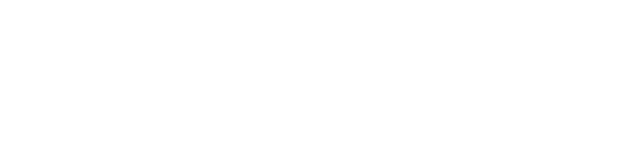
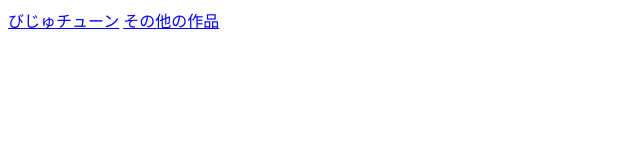
Before and after one commit to Laby1221/inoueryo-fansite, a plain HTML site: page index.html in a window 1280 px wide. Shown: the whole page, without its empty margins (0-640 px from the left). Drawn offline with Linux system fonts and the light colour scheme.

Commit message:
index.htmlにページ内リンクを設置

```diff
--- a/index.html
+++ b/index.html
@@ -6,6 +6,7 @@
     <title>井上涼ファンサイト</title>
 </head>
 <body>
-
+    <a href="bijutune.html">びじゅチューン</a>
+    <a href="others.html">その他の作品</a>
 </body>
 </html>
```
